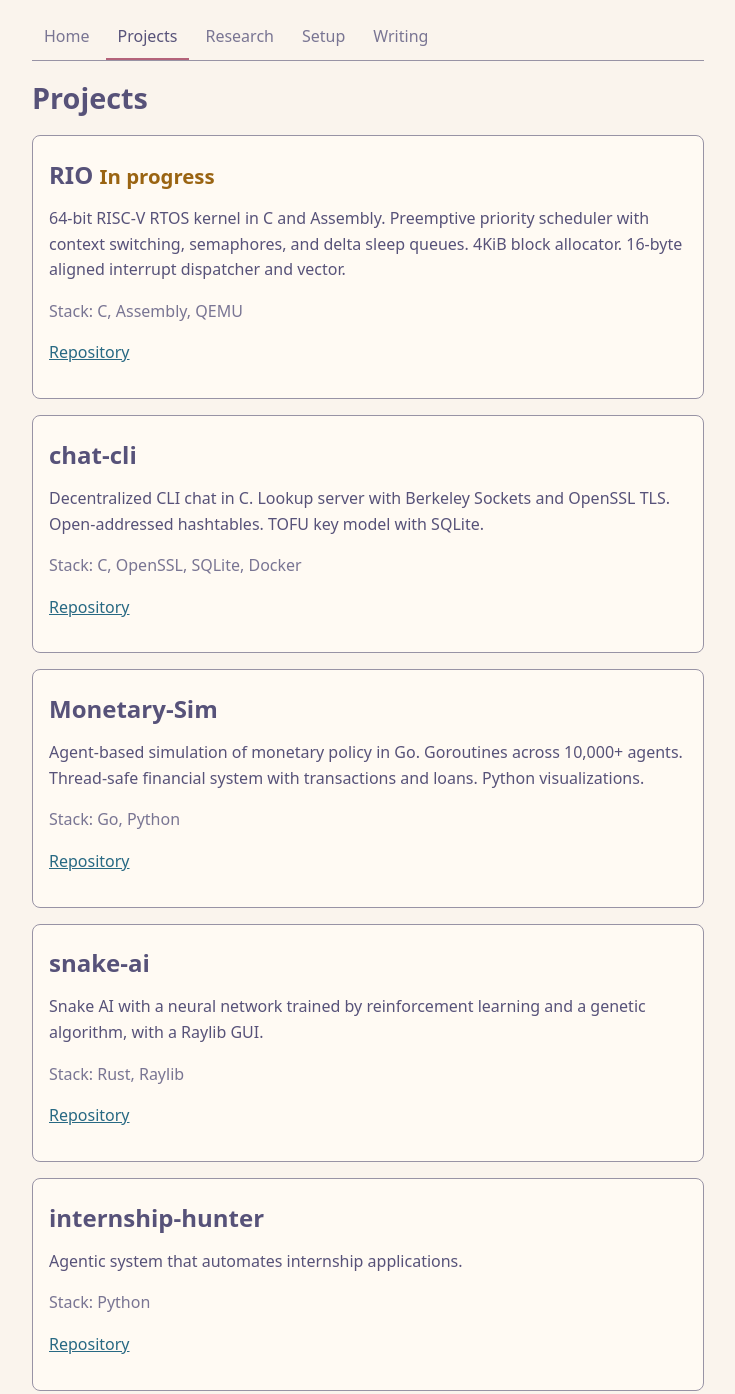
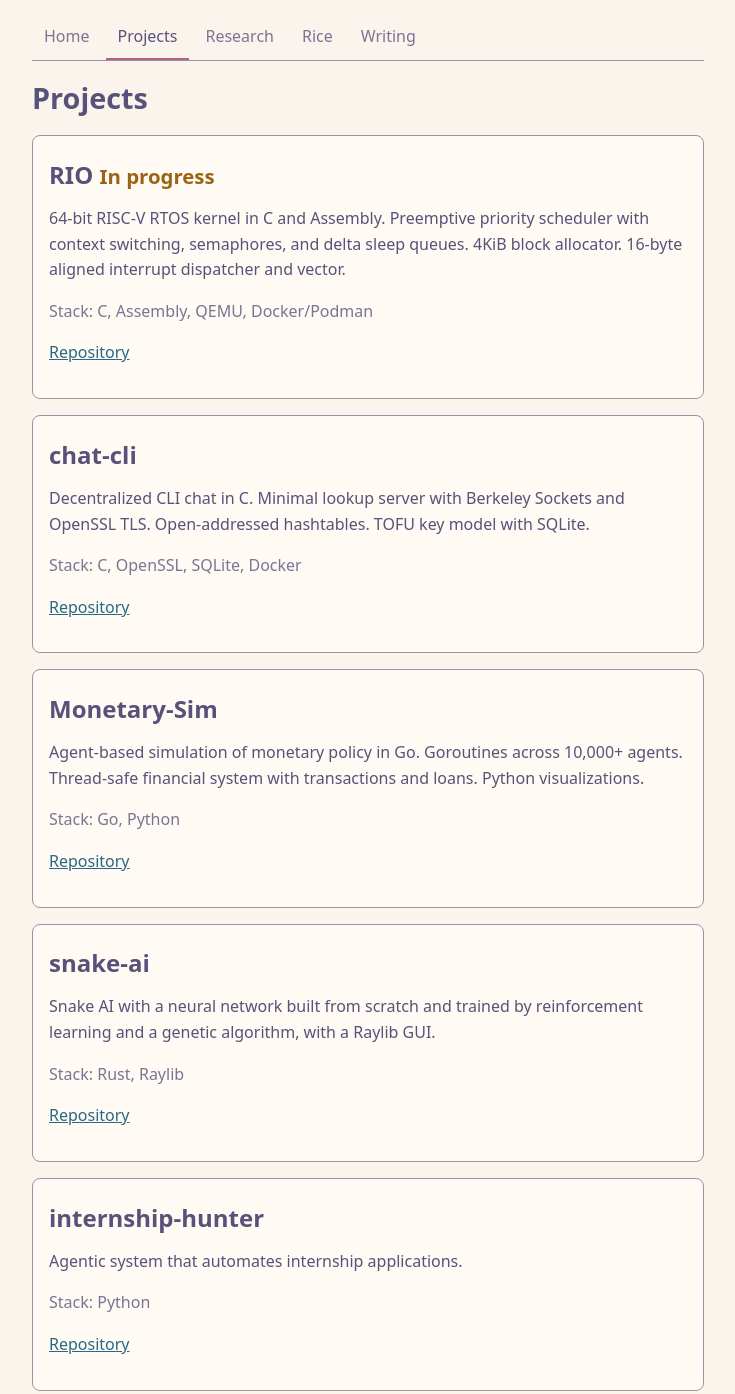
Before and after one commit to AtesIsf/AtesIsf.github.io, a plain HTML site: page projects.html in a window 1280 px wide. Shown: the top 1394 px of the page, without its empty margins (272-1007 px from the left). Drawn offline with Linux system fonts and the light colour scheme.

Commit message:
Update project entries: RIO tooling and clearer descriptions
Co-Authored-By: Claude Haiku 5.5 <noreply@anthropic.com>

```diff
--- a/projects.html
+++ b/projects.html
@@ -13,7 +13,7 @@
 <a href="index.html">Home</a>
 <a href="projects.html" aria-current="page">Projects</a>
 <a href="research.html">Research</a>
-<a href="setup.html">Setup</a>
+<a href="setup.html">Rice</a>
 <a href="writing.html">Writing</a>
 </nav>
 </header>
@@ -22,12 +22,12 @@
 <article>
 <h2>RIO <span class="tag">In progress</span></h2>
 <p>64-bit RISC-V RTOS kernel in C and Assembly. Preemptive priority scheduler with context switching, semaphores, and delta sleep queues. 4KiB block allocator. 16-byte aligned interrupt dispatcher and vector.</p>
-<p class="stack">Stack: C, Assembly, QEMU</p>
+<p class="stack">Stack: C, Assembly, QEMU, Docker/Podman</p>
 <p><a href="https://github.com/AtesIsf/Rio">Repository</a></p>
 </article>
 <article>
 <h2>chat-cli</h2>
-<p>Decentralized CLI chat in C. Lookup server with Berkeley Sockets and OpenSSL TLS. Open-addressed hashtables. TOFU key model with SQLite.</p>
+<p>Decentralized CLI chat in C. Minimal lookup server with Berkeley Sockets and OpenSSL TLS. Open-addressed hashtables. TOFU key model with SQLite.</p>
 <p class="stack">Stack: C, OpenSSL, SQLite, Docker</p>
 <p><a href="https://github.com/AtesIsf/chat-cli">Repository</a></p>
 </article>
@@ -39,7 +39,7 @@
 </article>
 <article>
 <h2>snake-ai</h2>
-<p>Snake AI with a neural network trained by reinforcement learning and a genetic algorithm, with a Raylib GUI.</p>
+<p>Snake AI with a neural network built from scratch and trained by reinforcement learning and a genetic algorithm, with a Raylib GUI.</p>
 <p class="stack">Stack: Rust, Raylib</p>
 <p><a href="https://github.com/AtesIsf/snake-ai">Repository</a></p>
 </article>
@@ -69,7 +69,7 @@
 </article>
 <article>
 <h2>Simple-OS</h2>
-<p>Small assembly operating system, an early step toward RIO.</p>
+<p>Small x86 assembly operating system, an early step toward RIO.</p>
 <p class="stack">Stack: Assembly</p>
 <p><a href="https://github.com/AtesIsf/Simple-OS">Repository</a></p>
 </article>
```
